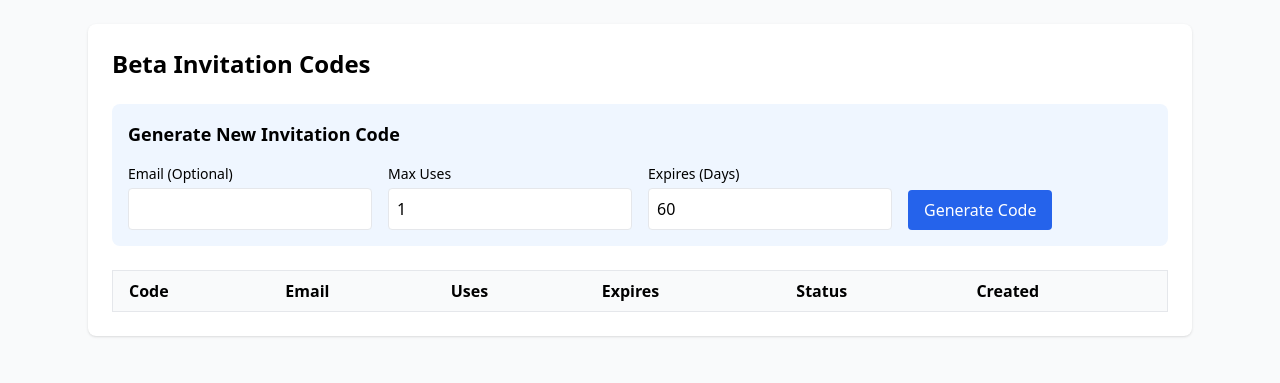
After one commit to scorewise-ai/scorewise, a FastAPI app: template templates/admin_invitations.html in a window 1280 px wide. The commit adds this page. Shown: the top 383 px of the page. Run offline with FastAPI, Linux system fonts and the light colour scheme; the template is opened without the code that fills it, so the values that code supplies are empty; parts of the project's set-up code (start-up, migrations or seed data) failed here and were passed over; some libraries are stand-ins or nearby versions.

Commit message:
Implement dual-period Stripe pricing, invitation codes, and pricing page fixes

```diff
--- a/main.py
+++ b/main.py
@@ -37,6 +37,17 @@ missing_vars = [var for var in required_vars if not os.getenv(var)]
 if missing_vars:
     raise Exception(f"Missing required environment variables: {', '.join(missing_vars)}")
 
+# Stripe Price IDs (set in .env file)
+# Monthly Price IDs
+PRICE_ID_EDUCATOR_MONTHLY = os.getenv("PRICE_ID_EDUCATOR_MONTHLY")
+PRICE_ID_PROFESSIONAL_MONTHLY = os.getenv("PRICE_ID_PROFESSIONAL_MONTHLY")
+PRICE_ID_INSTITUTION_MONTHLY = os.getenv("PRICE_ID_INSTITUTION_MONTHLY")
+
+# Annual Price IDs
+PRICE_ID_EDUCATOR_ANNUAL = os.getenv("PRICE_ID_EDUCATOR_ANNUAL")
+PRICE_ID_PROFESSIONAL_ANNUAL = os.getenv("PRICE_ID_PROFESSIONAL_ANNUAL")
+PRICE_ID_INSTITUTION_ANNUAL = os.getenv("PRICE_ID_INSTITUTION_ANNUAL")
+
 # Configuration
 SECRET_KEY = os.getenv("SECRET_KEY", "your-secret-key-here")
 STRIPE_SECRET_KEY = os.getenv("STRIPE_SECRET_KEY")
@@ -44,11 +55,12 @@ STRIPE_PUBLISHABLE_KEY = os.getenv("STRIPE_PUBLISHABLE_KEY")
 STRIPE_WEBHOOK_SECRET = os.getenv("STRIPE_WEBHOOK_SECRET")
 PERPLEXITY_API_KEY = os.getenv("PERPLEXITY_API_KEY")
 BASE_URL = os.getenv("BASE_URL", "http://localhost:8000")
-
-# Stripe Price IDs (set these in your .env file)
-PRICE_ID_EDUCATOR = os.getenv("PRICE_ID_EDUCATOR")
-PRICE_ID_PROFESSIONAL = os.getenv("PRICE_ID_PROFESSIONAL")
-PRICE_ID_INSTITUTION = os.getenv("PRICE_ID_INSTITUTION")
+TIER_CONFIGS["educator"]["stripe_price_id_monthly"] = PRICE_ID_EDUCATOR_MONTHLY
+TIER_CONFIGS["educator"]["stripe_price_id_annual"] = PRICE_ID_EDUCATOR_ANNUAL
+TIER_CONFIGS["professional"]["stripe_price_id_monthly"] = PRICE_ID_PROFESSIONAL_MONTHLY
+TIER_CONFIGS["professional"]["stripe_price_id_annual"] = PRICE_ID_PROFESSIONAL_ANNUAL
+TIER_CONFIGS["institution"]["stripe_price_id_monthly"] = PRICE_ID_INSTITUTION_MONTHLY
+TIER_CONFIGS["institution"]["stripe_price_id_annual"] = PRICE_ID_INSTITUTION_ANNUAL
 
 # Configure Stripe
 stripe.api_key = STRIPE_SECRET_KEY
@@ -168,26 +180,37 @@ async def pricing(request: Request, db: Session = Depends(get_db)):
     if user:
         usage_summary = subscription_service.get_usage_summary(user, db)
 
-    # Fetch Stripe prices dynamically
-    price_ids = {
-        "educator": os.getenv("PRICE_ID_EDUCATOR"),
-        "professional": os.getenv("PRICE_ID_PROFESSIONAL"),
-        "institution": os.getenv("PRICE_ID_INSTITUTION")
+    # Fetch Stripe prices dynamically for both monthly and annual
+    PRICE_IDS = {
+        "educator": {
+            "monthly": PRICE_ID_EDUCATOR_MONTHLY,
+            "annual": PRICE_ID_EDUCATOR_ANNUAL
+        },
+        "professional": {
+            "monthly": PRICE_ID_PROFESSIONAL_MONTHLY,
+            "annual": PRICE_ID_PROFESSIONAL_ANNUAL
+        },
+        "institution": {
+            "monthly": PRICE_ID_INSTITUTION_MONTHLY,
+            "annual": PRICE_ID_INSTITUTION_ANNUAL
+        }
     }
     stripe_prices = {}
-    for key, price_id in price_ids.items():
-        if price_id:
-            price_obj = stripe.Price.retrieve(price_id)
-            # Stripe stores price in cents (e.g., 2900 = $29.00)
-            amount = price_obj["unit_amount"] / 100
-            currency = price_obj["currency"].upper()
-            stripe_prices[key] = {
-                "amount": f"{amount:.2f}",
-                "currency": currency,
-                "interval": price_obj["recurring"]["interval"] if price_obj.get("recurring") else "once"
-            }
-        else:
-            stripe_prices[key] = None
+    for plan, periods in PRICE_IDS.items():
+        stripe_prices[plan] = {}
+        for period, price_id in periods.items():
+            if price_id:
+                price_obj = stripe.Price.retrieve(price_id)
+                amount = price_obj["unit_amount"] / 100
+                currency = price_obj["currency"].upper()
+                interval = price_obj["recurring"]["interval"] if price_obj.get("recurring") else "once"
+                stripe_prices[plan][period] = {
+                    "amount": f"{amount:.2f}",
+                    "currency": currency,
+                    "interval": interval
+                }
+            else:
+                stripe_prices[plan][period] = None
 
     return templates.TemplateResponse("pricing.html", {
         "request": request,
@@ -195,7 +218,8 @@ async def pricing(request: Request, db: Session = Depends(get_db)):
         "usage_summary": usage_summary,
         "tier_configs": TIER_CONFIGS,
         "stripe_publishable_key": STRIPE_PUBLISHABLE_KEY,
-        "price_ids": price_ids,
+        "price_ids": PRICE_IDS,
+        "stripe_prices": stripe_prices
     })
 
 @app.get("/upload", response_class=HTMLResponse)
@@ -606,23 +630,22 @@ async def get_task_status(task_id: str, request: Request, db: Session = Depends(
 async def create_checkout_session(
     request: Request,
     plan: str = Form(...),
+    billing_period: str = Form("monthly"),
     db: Session = Depends(get_db)
 ):
     user = require_auth(request, db)
     if isinstance(user, RedirectResponse):
         raise HTTPException(status_code=401, detail="Authentication required")
 
-    price_ids = {
-        "educator": PRICE_ID_EDUCATOR,
-        "professional": PRICE_ID_PROFESSIONAL,
-        "institution": PRICE_ID_INSTITUTION
-    }
+    if plan not in PRICE_IDS or billing_period not in ["monthly", "annual"]:
+        raise HTTPException(status_code=400, detail="Invalid plan or billing period")
 
-    if plan not in price_ids or not price_ids[plan]:
-        raise HTTPException(status_code=400, detail="Invalid plan or price not configured")
+    price_id = PRICE_IDS[plan][billing_period]
+    if not price_id:
+        raise HTTPException(status_code=400, detail="Price not configured")
 
     try:
-        checkout_url = await subscription_service.create_checkout_session(user, price_ids[plan], db)
+        checkout_url = await subscription_service.create_checkout_session(user, price_id, db)
         return {"checkout_url": checkout_url}
     except Exception as e:
         raise HTTPException(status_code=400, detail=str(e))
@@ -638,6 +661,37 @@ async def create_customer_portal_session(request: Request, db: Session = Depends
         return RedirectResponse(url=portal_url, status_code=303)
     except Exception as e:
         raise HTTPException(status_code=400, detail=str(e))
+
+@app.post("/api/beta-to-paid")
+async def convert_beta_to_paid(
+    request: Request,
+    plan: str = Form(...),
+    billing_period: str = Form("monthly"),
+    db: Session = Depends(get_db)
+):
+    user = require_auth(request, db)
+    if isinstance(user, RedirectResponse):
+        return user
+
+    # Verify user is beta tester
+    if user.subscription_tier != "beta":
+        raise HTTPException(status_code=400, detail="Not a beta tester")
+
+    if plan not in PRICE_IDS or billing_period not in ["monthly", "annual"]:
+        raise HTTPException(status_code=400, detail="Invalid plan or billing period")
+
+    # Create checkout session with beta tester discount
+    price_id = PRICE_IDS[plan][billing_period]
+    if not price_id:
+        raise HTTPException(status_code=400, detail="Price not configured")
+
+    # Optional: Apply beta tester discount
+    BETA_PROMO_CODE = os.getenv("BETA_PROMO_CODE")
+    checkout_url = await subscription_service.create_checkout_session(
+        user, price_id, db, promotion_code=BETA_PROMO_CODE
+    )
+
+    return {"checkout_url": checkout_url}
 
 @app.get("/api/usage-summary")
 async def get_usage_summary(request: Request, db: Session = Depends(get_db)):
@@ -729,6 +783,34 @@ async def register(
     if db.query(User).filter(User.email == email).first():
         errors.append("Email already registered")
 
+    # Check invitation code if provided
+    beta_access = False
+    beta_expires = None
+    used_invitation = None
+
+    if invitation_code:
+        from models import InvitationCode, BetaTester
+
+        invite = db.query(InvitationCode).filter(
+            InvitationCode.code == invitation_code,
+            InvitationCode.is_active == True,
+            InvitationCode.current_uses < InvitationCode.max_uses
+        ).first()
+
+        if invite:
+            # Check expiration
+            if invite.expires_at and invite.expires_at < datetime.now():
+                errors.append("Invitation code has expired")
+            # Check email restriction
+            elif invite.email and invite.email != email:
+                errors.append("This invitation code is restricted to a specific email address")
+            else:
+                beta_access = True
+                beta_expires = datetime.now() + timedelta(days=60)  # 60-day beta access
+                used_invitation = invite
+        else:
+            errors.append("Invalid invitation code")
+
     if errors:
         return templates.TemplateResponse("register.html", {
             "request": request,
@@ -737,21 +819,46 @@ async def register(
 
     # Create user with trial period
     password_hash = hashlib.sha256(password.encode()).hexdigest()
-    trial_end = datetime.now() + timedelta(days=7)
+
+    # Beta Users
+    if beta_access:
+        subscription_tier = "beta"
+        subscription_status = "active"
+        trial_end = beta_expires
+    else:
+        subscription_tier = SubscriptionTier.TRIAL.value
+        subscription_status = SubscriptionStatus.TRIALING.value
+        trial_end = datetime.now() + timedelta(days=7)
 
     user = User(
         id=str(uuid.uuid4()),
         email=email,
         password_hash=password_hash,
         full_name=full_name,
-        subscription_tier=SubscriptionTier.TRIAL.value,
-        subscription_status=SubscriptionStatus.TRIALING.value,
+        subscription_tier=subscription_tier,
+        subscription_status=subscription_status,
         trial_end=trial_end
     )
 
     db.add(user)
     db.commit()
     db.refresh(user)
+
+    # Create beta tester record if applicable
+    if beta_access and used_invitation:
+        from models import BetaTester
+
+        beta_tester = BetaTester(
+            id=str(uuid.uuid4()),
+            user_id=user.id,
+            invitation_code=invitation_code,
+            access_expires=beta_expires
+        )
+        db.add(beta_tester)
+
+        # Increment invitation code usage
+        used_invitation.current_uses += 1
+        db.commit()
 
     request.session["user"] = {
         "id": user.id,
@@ -762,6 +869,63 @@ async def register(
 
     return RedirectResponse(url="/dashboard", status_code=303)
 
+@app.get("/admin/invitations", response_class=HTMLResponse)
+async def admin_invitations(request: Request, db: Session = Depends(get_db)):
+    # Add admin authentication here
+    user = require_auth(request, db)
+    if isinstance(user, RedirectResponse):
+        return user
+
+    # Simple admin check (you may want to implement proper admin roles)
+    if user.email != "admin@scorewise-ai.com":  # Replace with your admin email
+        raise HTTPException(status_code=403, detail="Admin access required")
+
+    from models import InvitationCode
+    codes = db.query(InvitationCode).order_by(InvitationCode.created_at.desc()).all()
+
+    return templates.TemplateResponse("admin_invitations.html", {
+        "request": request,
+        "user": user,
+        "codes": codes
+    })
+
+@app.post("/admin/generate-invitation")
+async def generate_invitation_code(
+    request: Request,
+    email: str = Form(None),
+    max_uses: int = Form(1),
+    expires_days: int = Form(60),
+    db: Session = Depends(get_db)
+):
+    user = require_auth(request, db)
+    if isinstance(user, RedirectResponse):
+        return user
+
+    # Admin check
+    if user.email != "admin@scorewise-ai.com":  # Replace with your admin email
+        raise HTTPException(status_code=403, detail="Admin access required")
+
+    import secrets
+    from models import InvitationCode
+
+    # Generate unique code
+    code = f"BETA-{secrets.token_urlsafe(8).upper()}"
+    expires_at = datetime.now() + timedelta(days=expires_days) if expires_days else None
+
+    invitation = InvitationCode(
+        id=str(uuid.uuid4()),
+        code=code,
+        email=email if email else None,
+        max_uses=max_uses,
+        expires_at=expires_at,
+        created_by_admin=user.email
+    )
+
+    db.add(invitation)
+    db.commit()
+
+    return RedirectResponse(url="/admin/invitations", status_code=303)
+
 # Health check
 @app.get("/health")
 async def health_check():
--- /dev/null
+++ b/templates/admin_invitations.html
@@ -0,0 +1,84 @@
+<!DOCTYPE html>
+<html lang="en">
+<head>
+    <meta charset="UTF-8">
+    <meta name="viewport" content="width=device-width, initial-scale=1.0">
+    <title>Admin - Invitation Codes | ScoreWise AI</title>
+    <script src="https://cdn.tailwindcss.com"></script>
+</head>
+<body class="bg-gray-50">
+    <div class="max-w-6xl mx-auto p-6">
+        <div class="bg-white rounded-lg shadow p-6 mb-6">
+            <h1 class="text-2xl font-bold mb-6">Beta Invitation Codes</h1>
+
+            <!-- Generate New Code Form -->
+            <div class="bg-blue-50 p-4 rounded-lg mb-6">
+                <h2 class="text-lg font-semibold mb-4">Generate New Invitation Code</h2>
+                <form method="POST" action="/admin/generate-invitation" class="grid grid-cols-1 md:grid-cols-4 gap-4">
+                    <div>
+                        <label class="block text-sm font-medium mb-1">Email (Optional)</label>
+                        <input type="email" name="email" class="w-full p-2 border rounded">
+                    </div>
+                    <div>
+                        <label class="block text-sm font-medium mb-1">Max Uses</label>
+                        <input type="number" name="max_uses" value="1" min="1" max="10" class="w-full p-2 border rounded">
+                    </div>
+                    <div>
+                        <label class="block text-sm font-medium mb-1">Expires (Days)</label>
+                        <input type="number" name="expires_days" value="60" min="1" max="365" class="w-full p-2 border rounded">
+                    </div>
+                    <div class="flex items-end">
+                        <button type="submit" class="bg-blue-600 text-white px-4 py-2 rounded hover:bg-blue-700">
+                            Generate Code
+                        </button>
+                    </div>
+                </form>
+            </div>
+
+            <!-- Existing Codes Table -->
+            <div class="overflow-x-auto">
+                <table class="min-w-full border border-gray-200">
+                    <thead class="bg-gray-50">
+                        <tr>
+                            <th class="px-4 py-2 text-left">Code</th>
+                            <th class="px-4 py-2 text-left">Email</th>
+                            <th class="px-4 py-2 text-left">Uses</th>
+                            <th class="px-4 py-2 text-left">Expires</th>
+                            <th class="px-4 py-2 text-left">Status</th>
+                            <th class="px-4 py-2 text-left">Created</th>
+                        </tr>
+                    </thead>
+                    <tbody>
+                        {% for code in codes %}
+                        <tr class="border-t">
+                            <td class="px-4 py-2 font-mono">{{ code.code }}</td>
+                            <td class="px-4 py-2">{{ code.email or "Any" }}</td>
+                            <td class="px-4 py-2">{{ code.current_uses }}/{{ code.max_uses }}</td>
+                            <td class="px-4 py-2">
+                                {% if code.expires_at %}
+                                    {{ code.expires_at.strftime('%Y-%m-%d') }}
+                                {% else %}
+                                    Never
+                                {% endif %}
+                            </td>
+                            <td class="px-4 py-2">
+                                {% if code.current_uses >= code.max_uses %}
+                                    <span class="text-red-600">Used Up</span>
+                                {% elif code.expires_at and code.expires_at < now() %}
+                                    <span class="text-yellow-600">Expired</span>
+                                {% elif code.is_active %}
+                                    <span class="text-green-600">Active</span>
+                                {% else %}
+                                    <span class="text-gray-600">Inactive</span>
+                                {% endif %}
+                            </td>
+                            <td class="px-4 py-2">{{ code.created_at.strftime('%Y-%m-%d') }}</td>
+                        </tr>
+                        {% endfor %}
+                    </tbody>
+                </table>
+            </div>
+        </div>
+    </div>
+</body>
+</html>
```
Also changed, not shown: Message to Beta Testers.txt (added, +19 -0 lines), db.py (+28 -0 lines), models.py (+58 -7 lines), subscription_service.py (+42 -4 lines), templates/register.html (+16 -0 lines).
